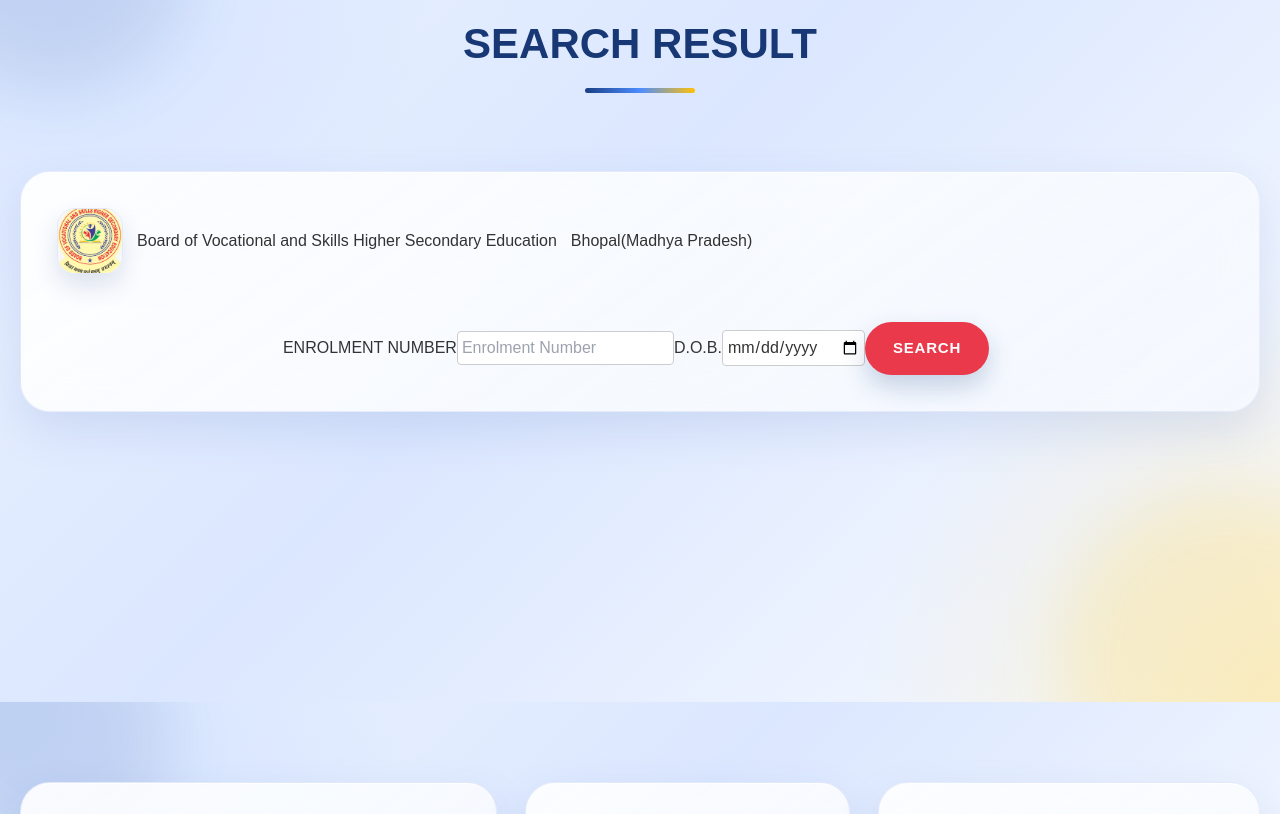
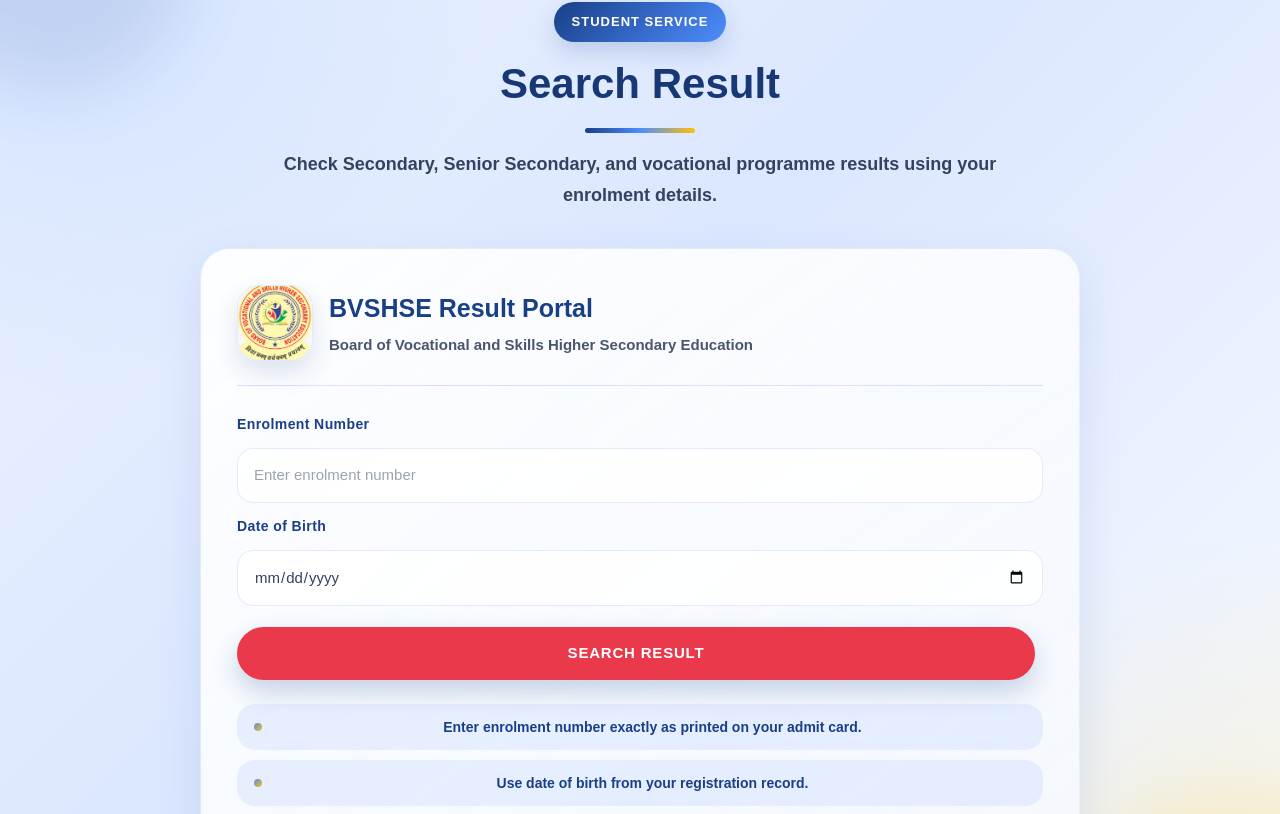
Before and after one commit to ranvijaysingh0741/ERP-SYSTEM, a React (Create React App) app in the folder frontend/: page /result in a window 1280 px wide. Shown: the part 326-1140 px from the top of the page. Built offline with nearby package versions, Linux system fonts and the light colour scheme.

Commit message:
Refactor ResultPage layout and improve accessibility

```diff
--- a/frontend/src/landing/pages/ResultPage.js
+++ b/frontend/src/landing/pages/ResultPage.js
@@ -2,32 +2,54 @@ import React from "react";
 import "./ResultPage.css";
 import logo from "../assets/logo.jpeg";
 
+const resultHelp = [
+  "Enter enrolment number exactly as printed on your admit card.",
+  "Use date of birth from your registration record.",
+  "Contact support if your record is not found.",
+];
+
 function ResultPage() {
   return (
-    <section className="result-page">
-      <div className="result-header">
-        <h1>SEARCH RESULT</h1>
-        <br />
-      </div>
+    <main className="result-page">
+      <div className="result-wrap">
+        <header className="result-header">
+          <span className="result-badge">Student Service</span>
+          <h1>Search Result</h1>
+          <p>
+            Check Secondary, Senior Secondary, and vocational programme results
+            using your enrolment details.
+          </p>
+        </header>
 
-      <div className="result-container">
-        <div className="result-card">
-          <div className="logo-section">
-            <img src={logo} alt="Board Logo" className="logo" />
-            <h5>Board of Vocational and Skills Higher Secondary Education</h5>
-            <p>Bhopal(Madhya Pradesh)</p>
+        <section className="result-card">
+          <div className="result-logo-section">
+            <img src={logo} alt="Board Logo" className="result-logo" />
+            <div>
+              <h2>BVSHSE Result Portal</h2>
+              <p>Board of Vocational and Skills Higher Secondary Education</p>
+            </div>
           </div>
 
-          <label>ENROLMENT NUMBER</label>
-          <input type="text" placeholder="Enrolment Number" />
+          <form className="result-form">
+            <label htmlFor="enrollment">Enrolment Number</label>
+            <input id="enrollment" type="text" placeholder="Enter enrolment number" />
 
-          <label>D.O.B.</label>
-          <input type="date" />
+            <label htmlFor="dob">Date of Birth</label>
+            <input id="dob" type="date" />
 
-          <button className="search-btn">SEARCH</button>
-        </div>
+            <button className="search-btn" type="submit">
+              Search Result
+            </button>
+          </form>
+
+          <div className="result-help">
+            {resultHelp.map((item) => (
+              <span key={item}>{item}</span>
+            ))}
+          </div>
+        </section>
       </div>
-    </section>
+    </main>
   );
 }
 
```
